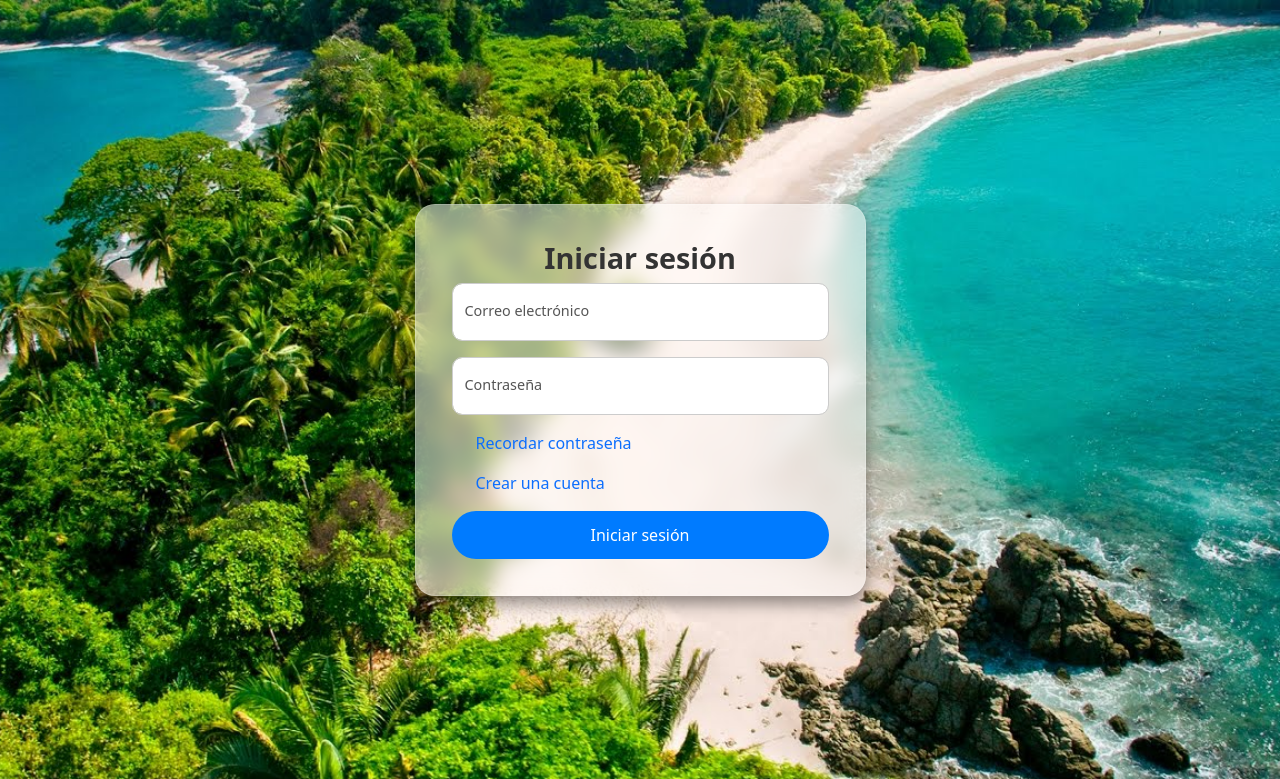
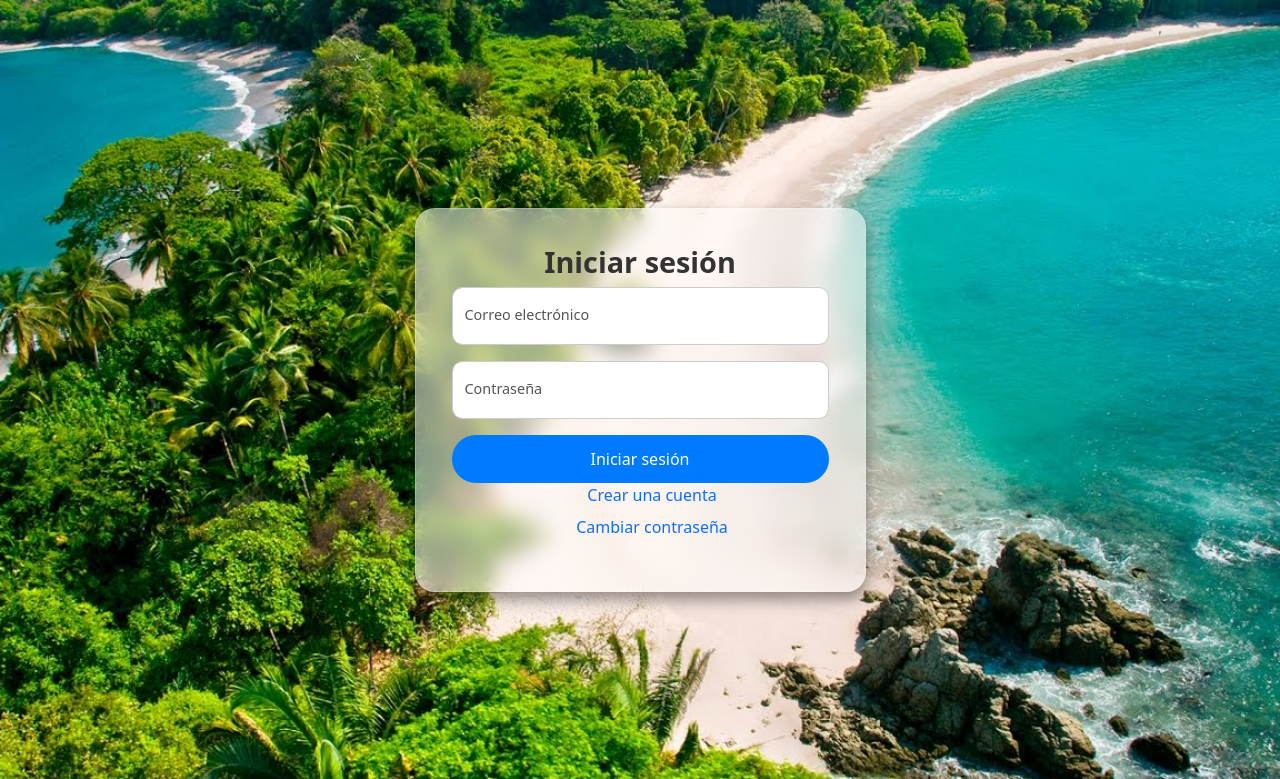
Before and after one commit to Mauri4302/ParaisoTico, a PHP site: page /View/Login/login.php in a window 1280 px wide. Shown: the top 779 px of the page. Run offline with PHP 8.4, Linux system fonts and the light colour scheme.

Commit message:
Update login.php

```diff
--- a/View/Login/login.php
+++ b/View/Login/login.php
@@ -36,21 +36,24 @@
                   <label for="floatingPassword">Contraseña</label>
                 </div>
 
-                <div class="form-check mb-3">
+                <div class="d-grid">
+                  <button class="btn btn-login" type="submit" name="btnIniciarSesion">Iniciar sesión</button>
+                </div>
+
+                  <div class="text-center">
+                  <div class="form-check mb-2">
                     <label class="form-check-label">
-                    <a href="otra_pagina.html" class="text-decoration-none">Recordar contraseña</a>
+                      <a href="otra_pagina.html" class="text-decoration-none">Crear una cuenta</a>
                     </label>
                   </div>
 
                     <div class="form-check mb-3">
                       <label class="form-check-label">
-                    <a href="otra_pagina.html" class="text-decoration-none">Crear una cuenta</a>
+                        <a href="otra_pagina.html" class="text-decoration-none">Cambiar contraseña</a>
                       </label>
                     </div>
+                  </div>
 
-                <div class="d-grid">
-                  <button class="btn btn-login" type="submit" name="btnIniciarSesion">Iniciar sesión</button>
-                </div>
               </form>
             </div>
           </div>
```
Lines whose indentation alone changed are shown as unchanged.
